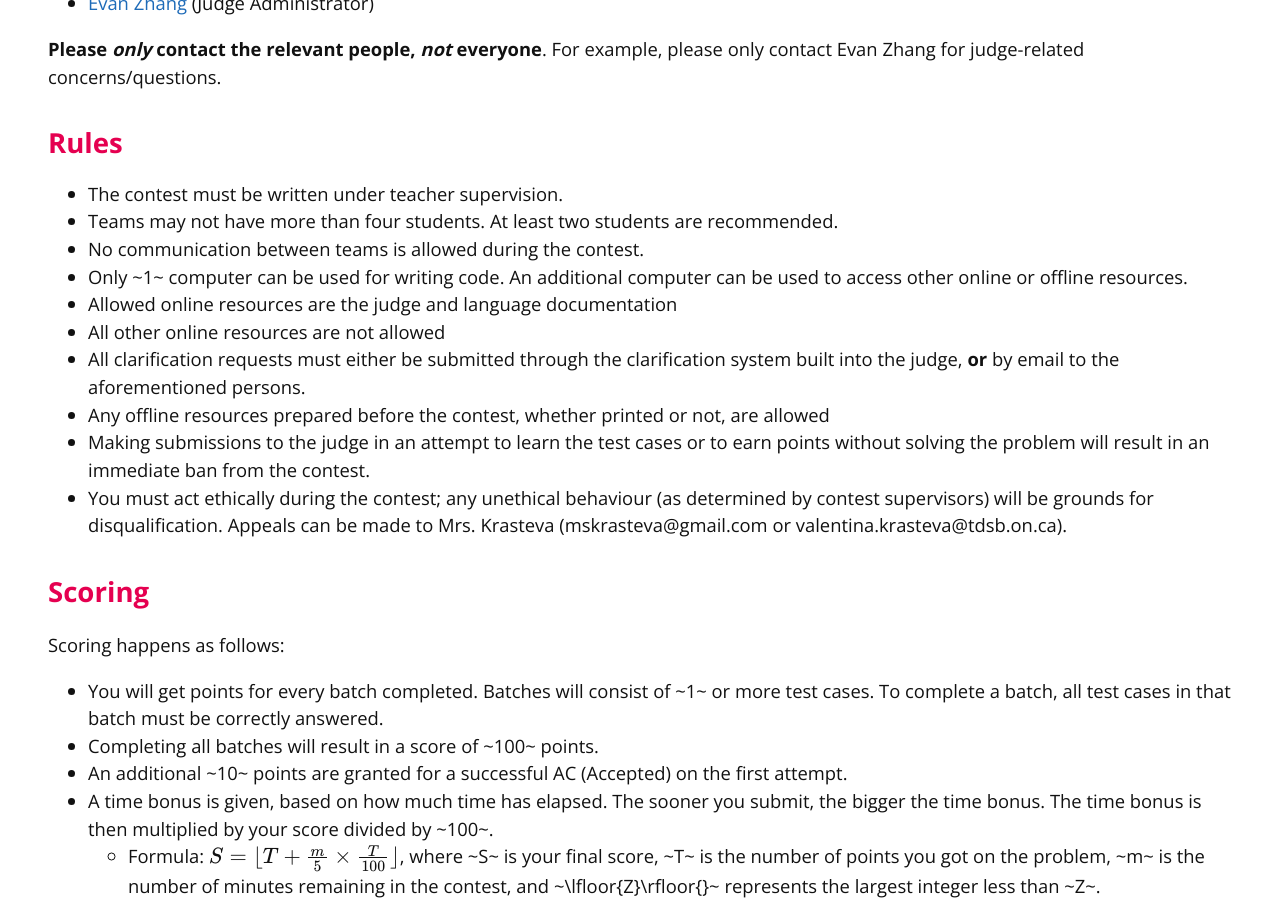
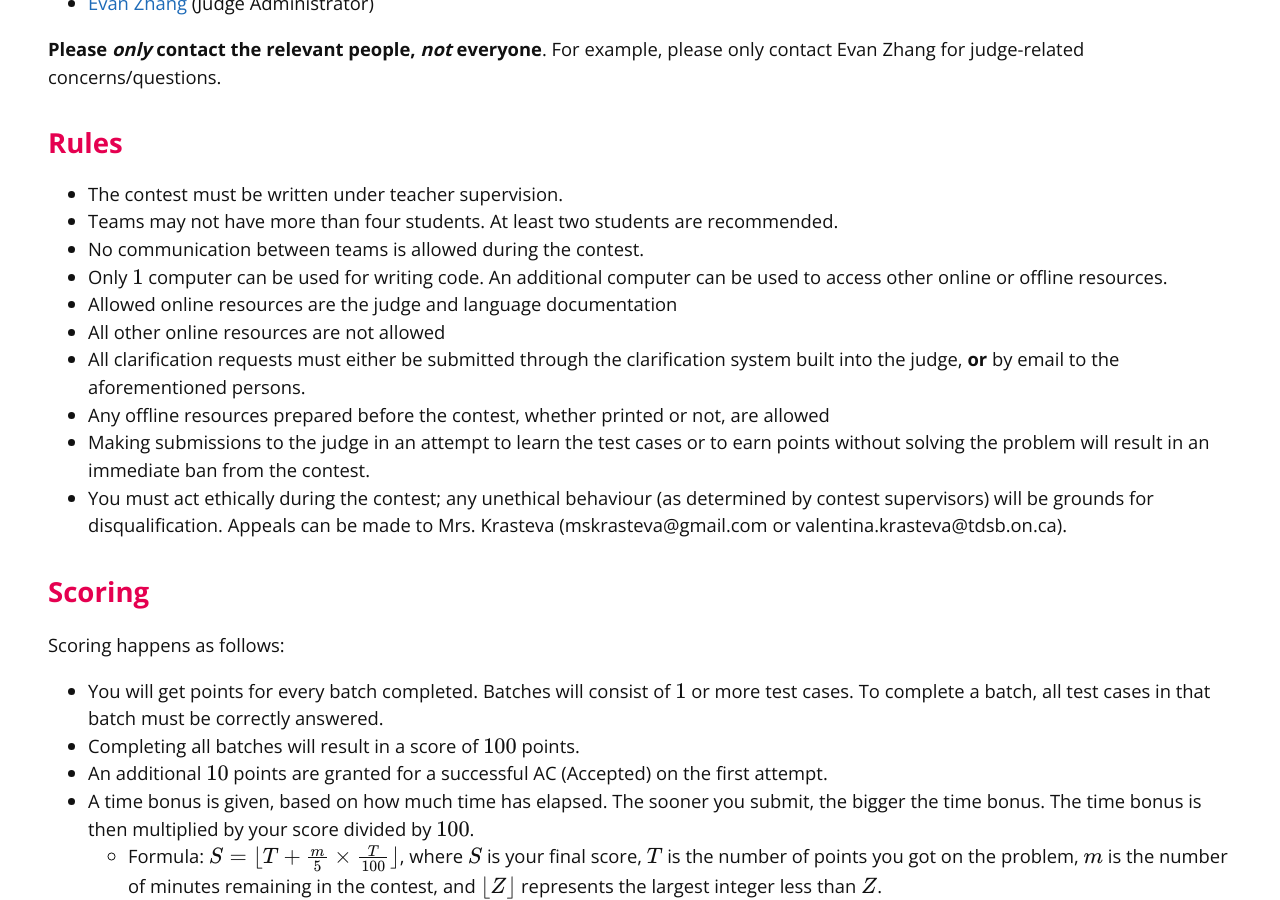
Before and after one commit to mcpt/mcpt.github.io, a Jekyll site: the page built from moose.md, in a window 1280 px wide and 900 px high, scrolled down 1560 px. Built offline with Jekyll 4.4.1, drawn with Linux system fonts in a browser that asks for light colours; formulas are drawn with MathJax 3; some of the changed text lies outside the part shown.

Commit message:
Fix the rest of the LaTeX and increase min-width for better mobile support.

```diff
--- a/moose.md
+++ b/moose.md
@@ -4,7 +4,7 @@ title: Moose
 description: Information for Mackenzie's 2018 Moose Contest
 permalink: /moose/
 ---
-<img src="/assets/cpt/ads/MOOSE_Poster_New_2.png" style="width: 50vw; float: right; margin-left: 10px; margin-bottom: 10px; min-width: 300px;"/>
+<img src="/assets/cpt/ads/MOOSE_Poster_New_2.png" style="width: 50vw; float: right; margin-left: 10px; margin-bottom: 10px; min-width: 400px;"/>
 
 In preparation for the upcoming CCC and ECOO contest, we are pleased to offer an online practice round with our judge. Consider this an invitation.
 
@@ -37,7 +37,7 @@ If you have any questions or concerns, feel free to contact:
  - The contest must be written under teacher supervision.
  - Teams may not have more than four students. At least two students are recommended.
  - No communication between teams is allowed during the contest.
- - Only ~1~ computer can be used for writing code. An additional computer can be used to access other online or offline resources.
+ - Only $$1$$ computer can be used for writing code. An additional computer can be used to access other online or offline resources.
  - Allowed online resources are the judge and language documentation
  - All other online resources are not allowed
  - All clarification requests must either be submitted through the clarification system built into the judge, **or** by email to the aforementioned persons.
@@ -50,12 +50,12 @@ If you have any questions or concerns, feel free to contact:
 
 Scoring happens as follows:
 
- - You will get points for every batch completed. Batches will consist of ~1~ or more test cases. To complete a batch, all test cases in that batch must be correctly answered.
- - Completing all batches will result in a score of ~100~ points.
- - An additional ~10~ points are granted for a successful AC (Accepted) on the first attempt.
- - A time bonus is given, based on how much time has elapsed. The sooner you submit, the bigger the time bonus. The time bonus is then multiplied by your score divided by ~100~.
-   - Formula: $$S = \lfloor{T+\frac{m}{5} \times \frac{T}{100}}\rfloor{}$$, where ~S~ is your final score, ~T~ is the number of points you got on the problem, ~m~ is the number of minutes remaining in the contest, and ~\lfloor{Z}\rfloor{}~ represents the largest integer less than ~Z~.
- - Some problems will have sample test cases. Failing these sample test cases will result in an automatic ~0~ on the submission.
+ - You will get points for every batch completed. Batches will consist of $$1$$ or more test cases. To complete a batch, all test cases in that batch must be correctly answered.
+ - Completing all batches will result in a score of $$100$$ points.
+ - An additional $$10$$ points are granted for a successful AC (Accepted) on the first attempt.
+ - A time bonus is given, based on how much time has elapsed. The sooner you submit, the bigger the time bonus. The time bonus is then multiplied by your score divided by $$100$$.
+   - Formula: $$S = \lfloor{T+\frac{m}{5} \times \frac{T}{100}}\rfloor{}$$, where $$S$$ is your final score, $$T$$ is the number of points you got on the problem, $$m$$ is the number of minutes remaining in the contest, and $$\lfloor{Z}\rfloor{}$$ represents the largest integer less than $$Z$$.
+ - Some problems will have sample test cases. Failing these sample test cases will result in an automatic $$0$$ on the submission.
  - No accommodations can be made for malfunctioning technology or the inability to participate on the day of the contest.
 
 ## Registration Form
```
